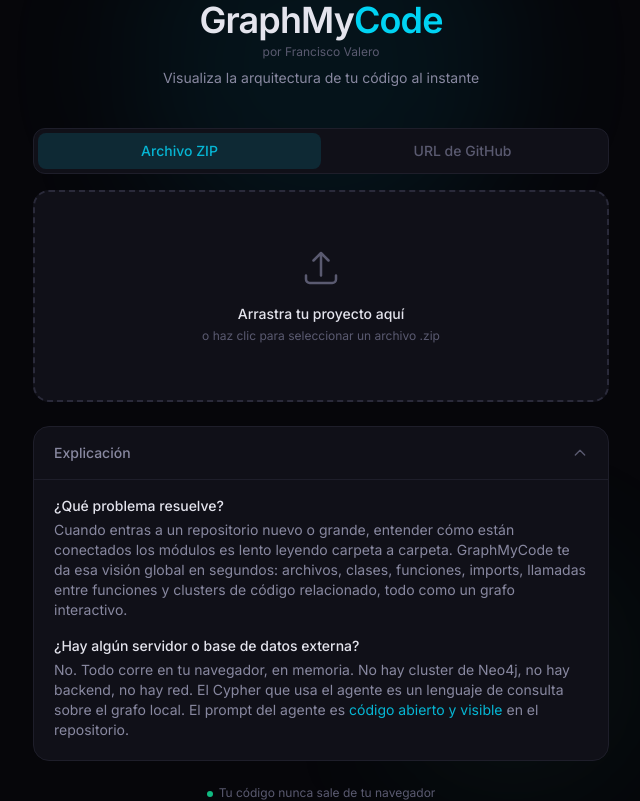
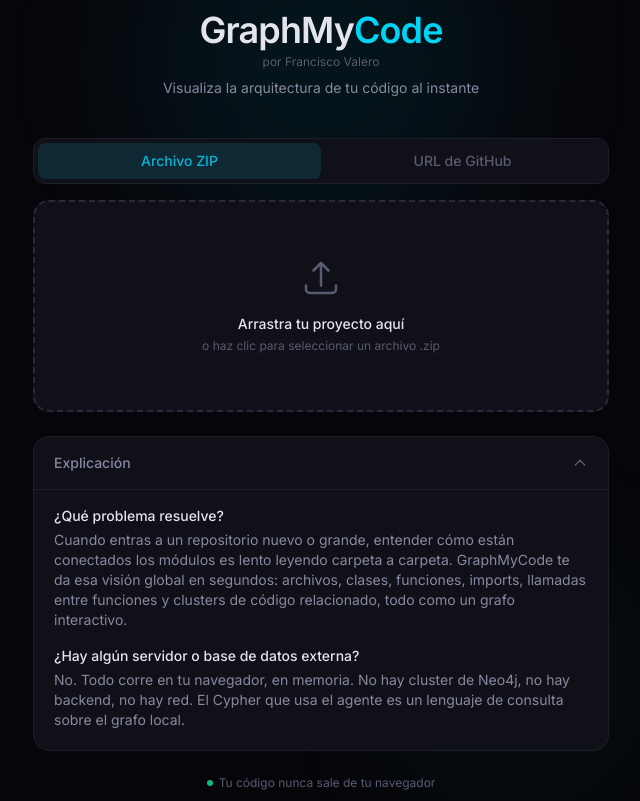
Before and after one commit to franciscovaleromartin/graphmycode, a React (Vite) app: page / in a window 1280 px wide. Both pictures are taken after a click on the button "Explicación". Shown: the whole page, without its empty margins (319-959 px from the left). Built offline with nearby package versions, Linux system fonts and the light colour scheme.

Commit message:
Eliminar mención al prompt del agente en acordeón de explicación
Co-Authored-By: Claude Sonnet 4.6 <noreply@anthropic.com>

```diff
--- a/src/screens/LandingScreen.tsx
+++ b/src/screens/LandingScreen.tsx
@@ -108,7 +108,7 @@ const ExplicacionAccordion = () => {
 
           <div>
             <p className="mb-1 font-medium text-text-primary">¿Hay algún servidor o base de datos externa?</p>
-            <p>No. Todo corre en tu navegador, en memoria. No hay cluster de Neo4j, no hay backend, no hay red. El Cypher que usa el agente es un lenguaje de consulta sobre el grafo local. El prompt del agente es <span className="text-accent">código abierto y visible</span> en el repositorio.</p>
+            <p>No. Todo corre en tu navegador, en memoria. No hay cluster de Neo4j, no hay backend, no hay red. El Cypher que usa el agente es un lenguaje de consulta sobre el grafo local.</p>
           </div>
         </div>
       )}
```
